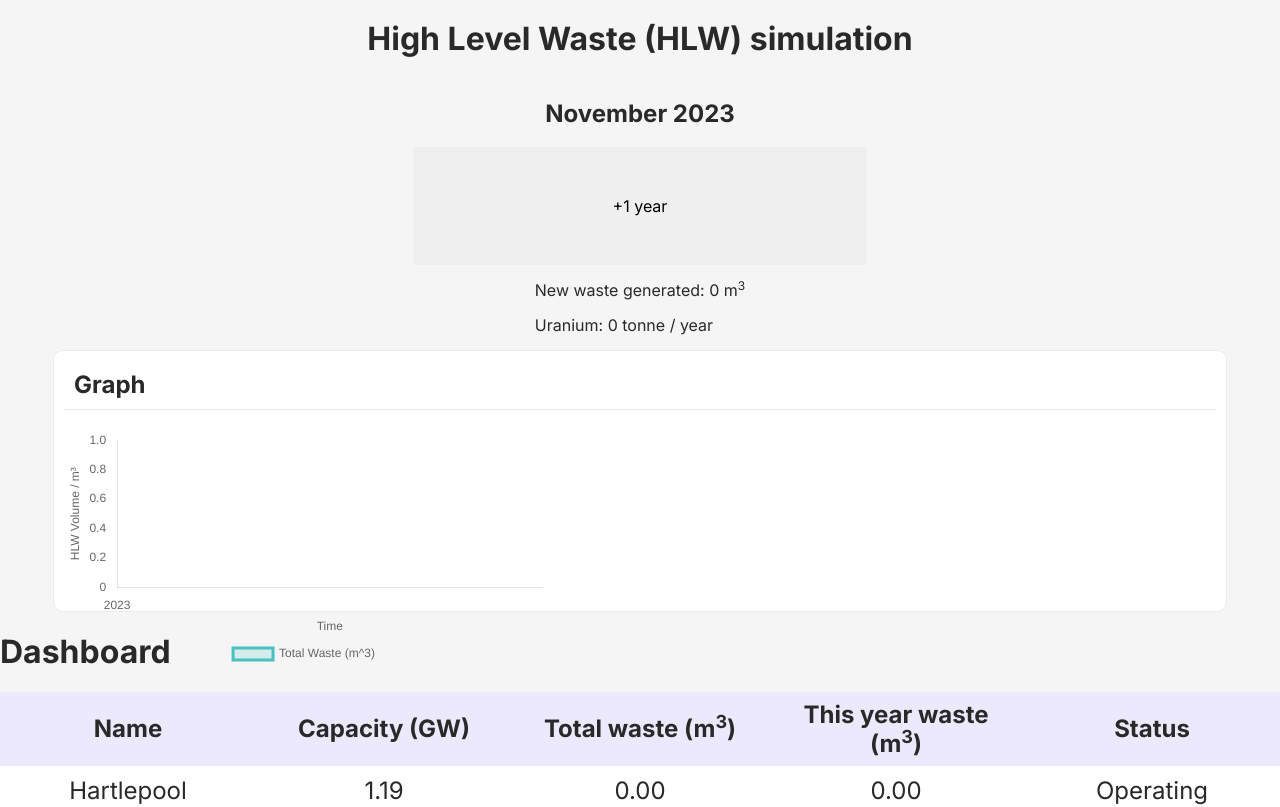
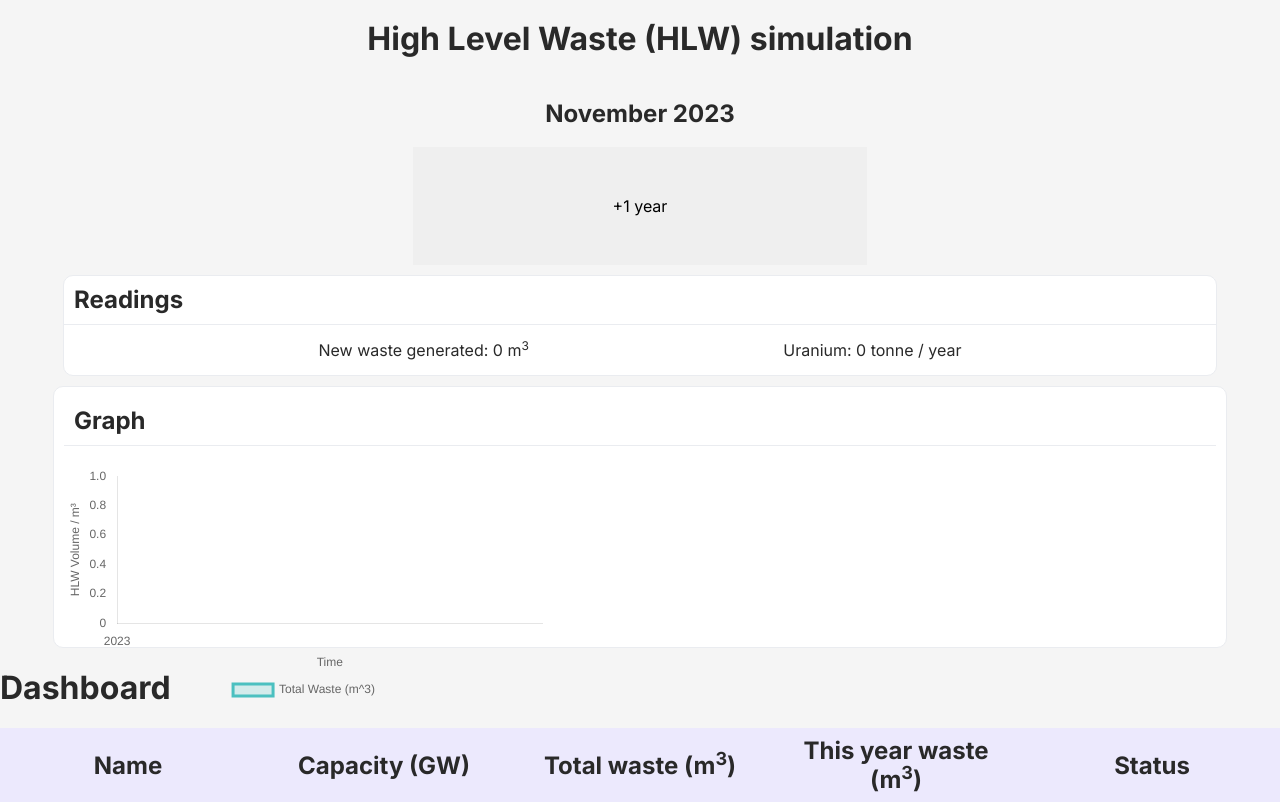
Before and after one commit to MatthewKokin/hlw-simulation, a plain HTML site: page index.html in a window 1280 px wide. Shown: the top 807 px of the page. Drawn offline with nearby package versions, Linux system fonts and the light colour scheme.

Commit message:
chore: style readings

```diff
--- a/index.html
+++ b/index.html
@@ -11,8 +11,11 @@
             <h2 id="date-el">November 2023</h2>
             <button id="increment-btn">+1 year</button>
             <div class="readings">
-                <p id="waste-value">New waste generated: 0 m<sup>3</sup></p>
-                <p id="waste-value">Uranium: 0 tonne / year</p> <!-- (Was used in previous year) -->
+                <h2>Readings</h2>
+                <div class="params">
+                    <p id="waste-value">New waste generated: 0 m<sup>3</sup></p>
+                    <p id="uranium-value">Uranium: 0 tonne / year</p> <!-- (Was used in previous year) -->
+                </div>
             </div>
         </div>
 
--- a/style.css
+++ b/style.css
@@ -9,6 +9,28 @@ body{
     justify-content: center;
     align-items: center;
 }
+
+.readings{
+    width: 90%;
+    border: 1px solid #EAECF0;
+    background-color: white;
+    border-radius: 10px;
+    margin: 10px;
+
+}
+
+.readings h2{
+    margin: 0;
+    padding: 10px;
+    border-bottom: 1px solid #EAECF0;
+}
+
+.params{
+    display: flex;
+    flex-direction: row;
+    justify-content: space-evenly;
+}
+
 
 .chart{
     background-color: white;
```
